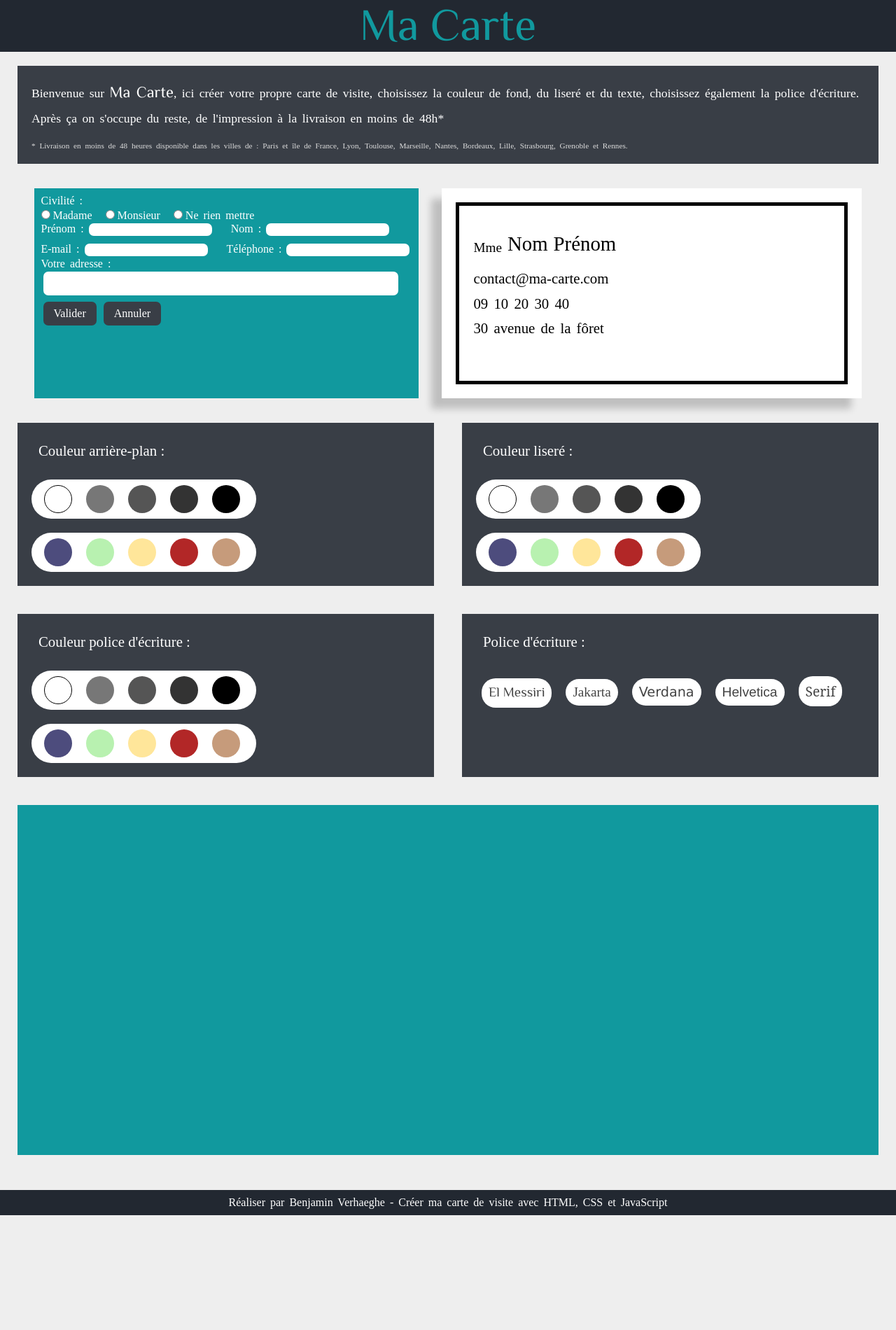
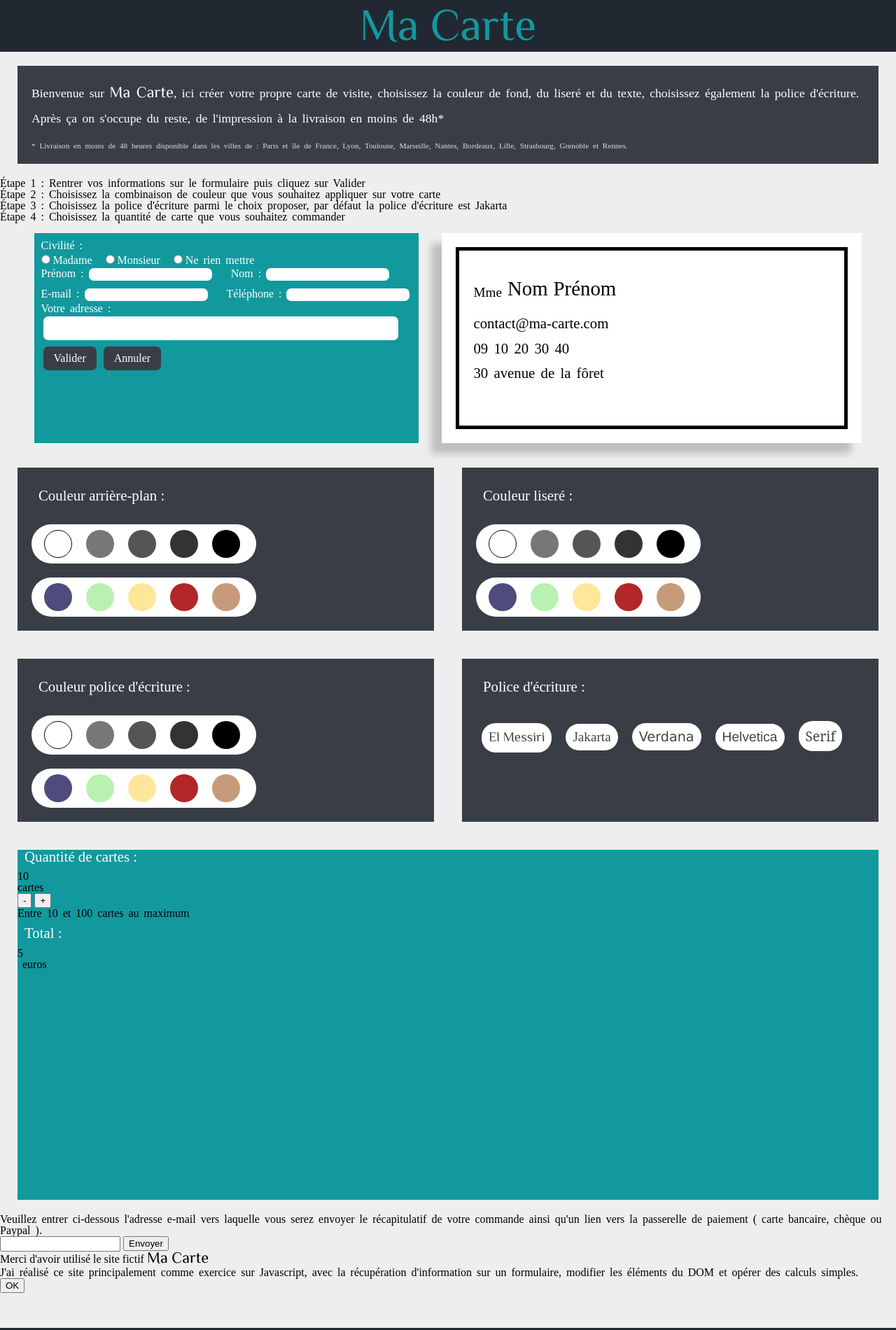
Before and after one commit to MasterBen25/Ma_Carte, a plain HTML site: page index.html in a window 1280 px wide. Shown: the top 1900 px of the page at 70% size. Before the commit the page ends 1736 px from the top, so only its background shows below. Drawn offline with Linux system fonts and the light colour scheme; a web font is replaced by a local one.

Commit message:
Update index.html

```diff
--- a/index.html
+++ b/index.html
@@ -17,6 +17,20 @@
         <p>Bienvenue sur <span class="brand">Ma Carte</span>, ici créer votre propre carte de visite, choisissez la couleur de fond, du liseré et du texte, choisissez également la police d'écriture.
           Après ça on s'occupe du reste, de l'impression à la livraison en moins de 48h*</p>
         <p id="smallInfo">* Livraison en moins de 48 heures disponible dans les villes de : Paris et île de France, Lyon, Toulouse, Marseille, Nantes, Bordeaux, Lille, Strasbourg, Grenoble et Rennes.</p>
+      </div>
+      <div id="etapeCarte">
+        <div class="lesEtapes">
+          <p><span class="numEtape">Étape 1 : </span>Rentrer vos informations sur le formulaire puis cliquez sur Valider</p>
+        </div>
+        <div class="lesEtapes">
+          <p><span class="numEtape">Étape 2 : </span>Choisissez la combinaison de couleur que vous souhaitez appliquer sur votre carte</p>
+        </div>
+        <div class="lesEtapes">
+          <p><span class="numEtape">Étape 3 : </span>Choisissez la police d'écriture parmi le choix proposer, par défaut la police d'écriture est Jakarta</p>
+        </div>
+        <div class="lesEtapes">
+          <p><span class="numEtape">Étape 4 : </span>Choisissez la quantité de carte que vous souhaitez commander</p>
+        </div>
       </div>
       <div id="partie1">
         <div id="formulaire">
@@ -64,7 +78,7 @@
       </div>
         <div id="partie2">
           <div id="custom1">
-            <h3>Couleur arrière-plan :</h2>
+            <h3>Couleur arrière-plan :</h3>
             <div id="greyBg">
               <button type="button" name="button1" id="grey1" class="btnColor"></button>
               <button type="button" name="button2" id="grey2" class="btnColor"></button>
@@ -81,7 +95,7 @@
             </div>
           </div>
           <div id="custom2">
-            <h3>Couleur liseré :</h2>
+            <h3>Couleur liseré :</h3>
             <div id="greyBg">
               <button type="button" name="button11" id="grey6" class="btnColor"></button>
               <button type="button" name="button12" id="grey7" class="btnColor"></button>
@@ -100,7 +114,7 @@
         </div>
         <div id="partie3">
           <div id="custom3">
-            <h3>Couleur police d'écriture :</h2>
+            <h3>Couleur police d'écriture :</h3>
             <div id="greyBg">
               <button type="button" name="button21" id="grey11" class="btnColor"></button>
               <button type="button" name="button22" id="grey12" class="btnColor"></button>
@@ -117,7 +131,7 @@
             </div>
           </div>
           <div id="custom4">
-            <h3>Police d'écriture :</h2>
+            <h3>Police d'écriture :</h3>
             <div id="fontsChoise">
               <button type="button" name="button31" id="font1" class="btnFont">El Messiri</button>
               <button type="button" name="button32" id="font2" class="btnFont">Jakarta</button>
@@ -128,7 +142,37 @@
           </div>
         </div>
         <div id="partie4">
-
+          <div class="partie4Sub">
+            <h3>Quantité de cartes :</h3>
+            <div id="valCarte">
+              <p class="valeurButt">10</p>
+              <p>cartes</p>
+            </div>
+            <div id="quantCarte">
+              <button type="button" id="buttonM">-</button>
+              <button type="button" id="buttonP">+</button>
+            </div>
+            <p class="infoQuantCarte">Entre 10 et 100 cartes au maximum</p>
+          </div>
+          <div class="partie4Sub2">
+            <h3>Total :</h3>
+            <div id="totalCarte" >
+              <p class="valeurButt3">5</p>
+              <p>&nbsp;euros</p>
+            </div>
+          </div>
+        </div>
+        <div id="validCommand">
+          <p>Veuillez entrer ci-dessous l'adresse e-mail vers laquelle vous serez envoyer le récapitulatif de votre commande ainsi qu'un lien vers la passerelle de paiement ( carte bancaire, chèque ou Paypal ).</p>
+          <div id="commandButt">
+            <input type="email" name="emailCommand" value="">
+            <button type="button" name="buttonCommand" id="openPopUp">Envoyer</button>
+          </div>
+        </div>
+        <div id="popUpThanks">
+          <h4>Merci d'avoir utilisé le site fictif <span class="brand h4">Ma&nbsp;Carte</span></h4>
+          <p>J'ai réalisé ce site principalement comme exercice sur Javascript, avec la récupération d'information sur un formulaire, modifier les éléments du DOM et opérer des calculs simples.</p>
+          <button type="button" name="buttonOk" id="closePopUp">OK</button>
         </div>
       </div>
     </main>
```
